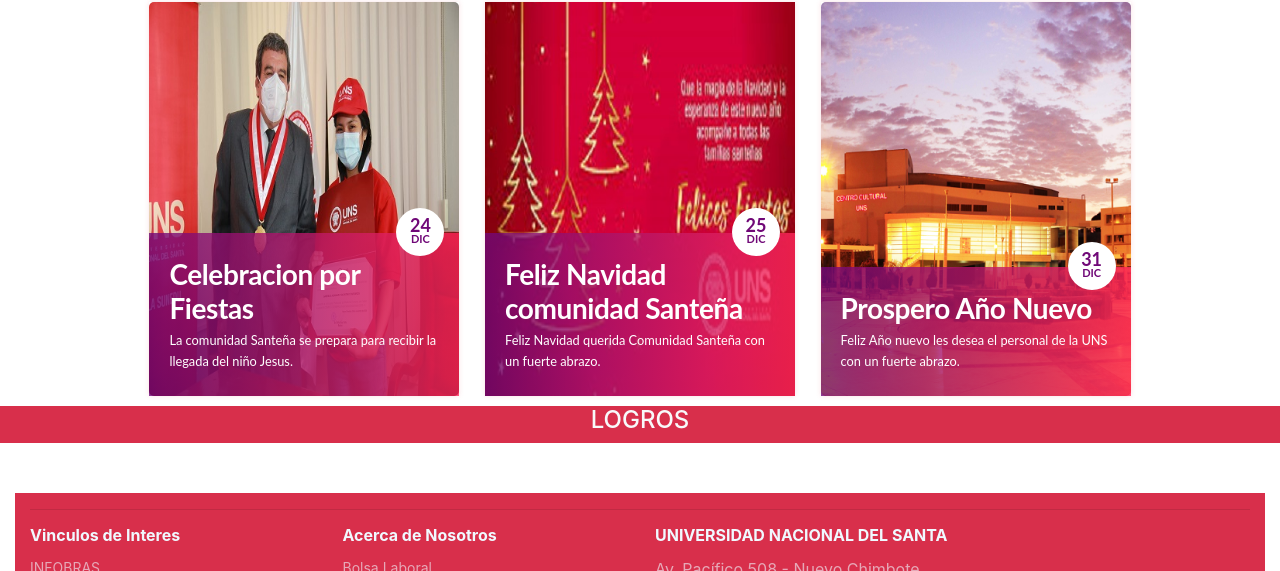
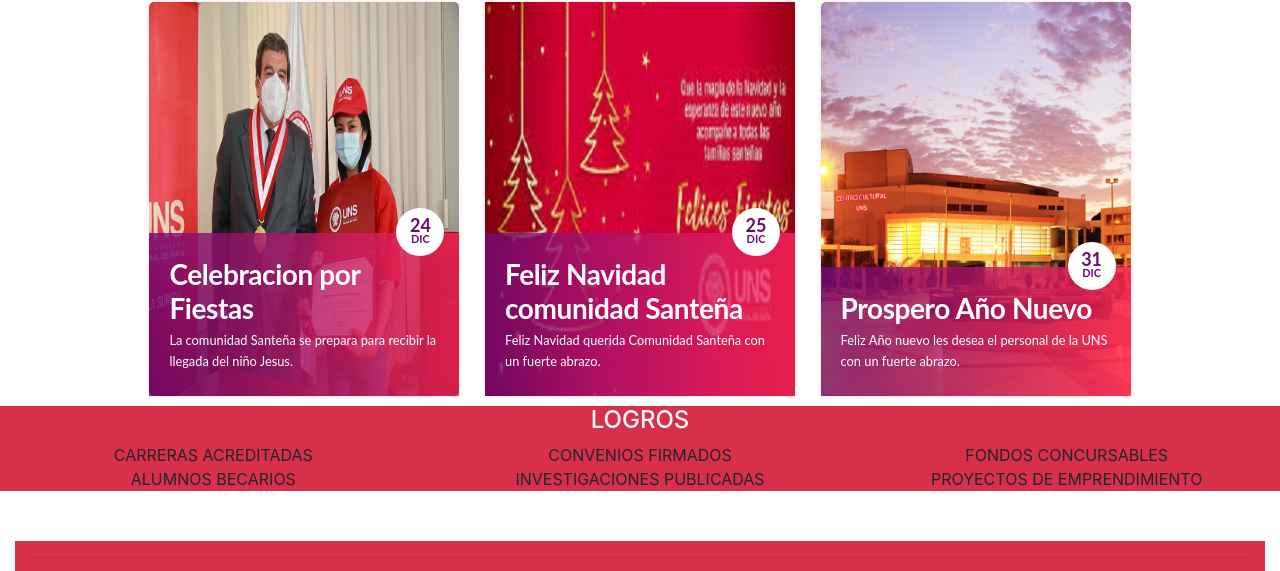
Before and after one commit to JotaLU30/WEBUNS, a plain HTML site: page index.html in a window 1280 px wide. Shown: the part 464-1035 px from the top of the page. Drawn offline with Linux system fonts and the light colour scheme; files whose address does not match are found by name.

Commit message:
actualizacion logros
*

```diff
--- a/index.html
+++ b/index.html
@@ -179,14 +179,14 @@
                             <div class="col"></div>
                         </div>
                         <div class="row">
-                            <div class="col"></div>
-                            <div class="col"></div>
-                            <div class="col"></div>
+                            <div class="col">CARRERAS ACREDITADAS</div>
+                            <div class="col">CONVENIOS FIRMADOS</div>
+                            <div class="col">FONDOS CONCURSABLES</div>
                         </div>
                         <div class="row">
-                            <div class="col"></div>
-                            <div class="col"></div>
-                            <div class="col"></div>
+                            <div class="col">ALUMNOS BECARIOS</div>
+                            <div class="col">INVESTIGACIONES PUBLICADAS</div>
+                            <div class="col">PROYECTOS DE EMPRENDIMIENTO</div>
                         </div>
                     </div>
                 </div>
```
